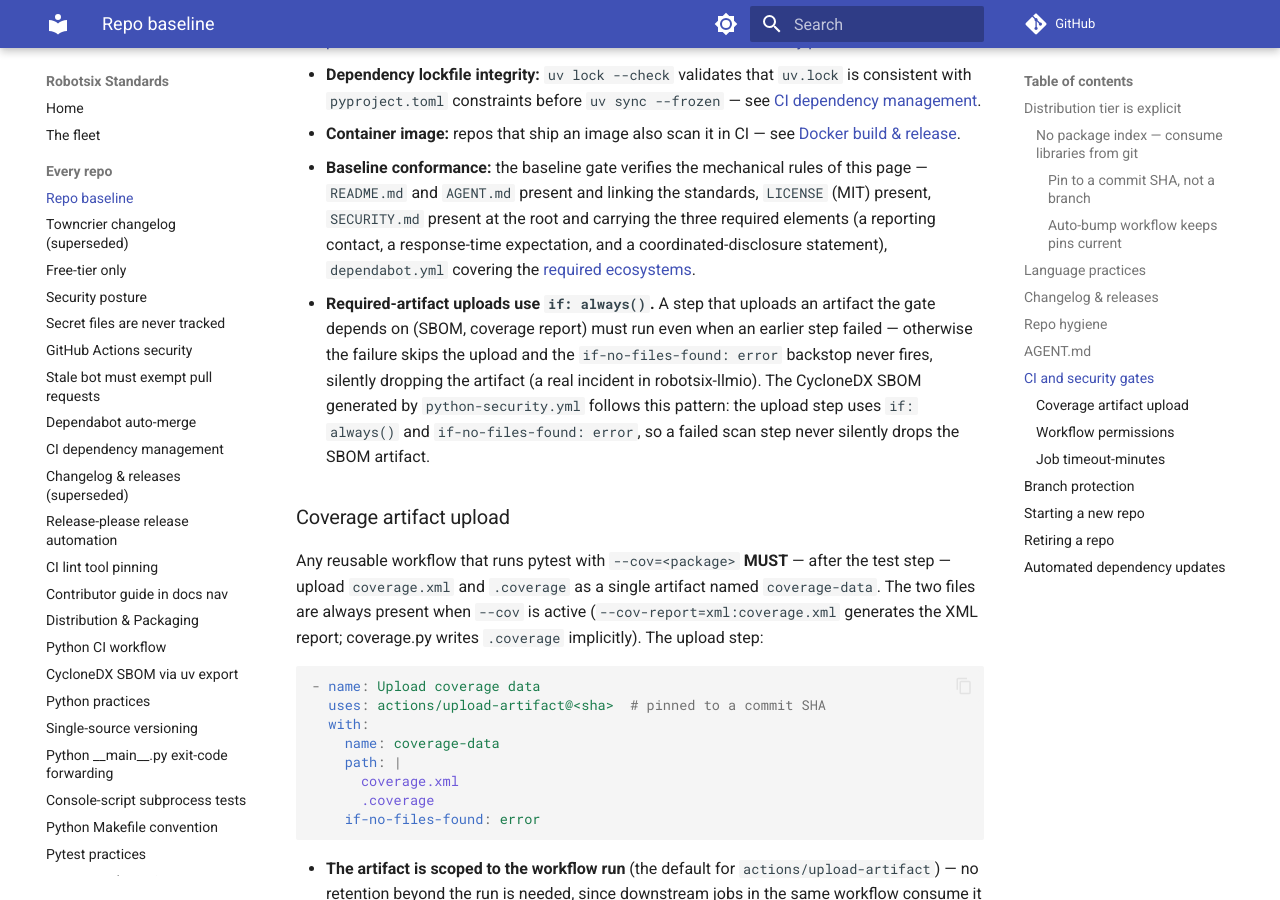
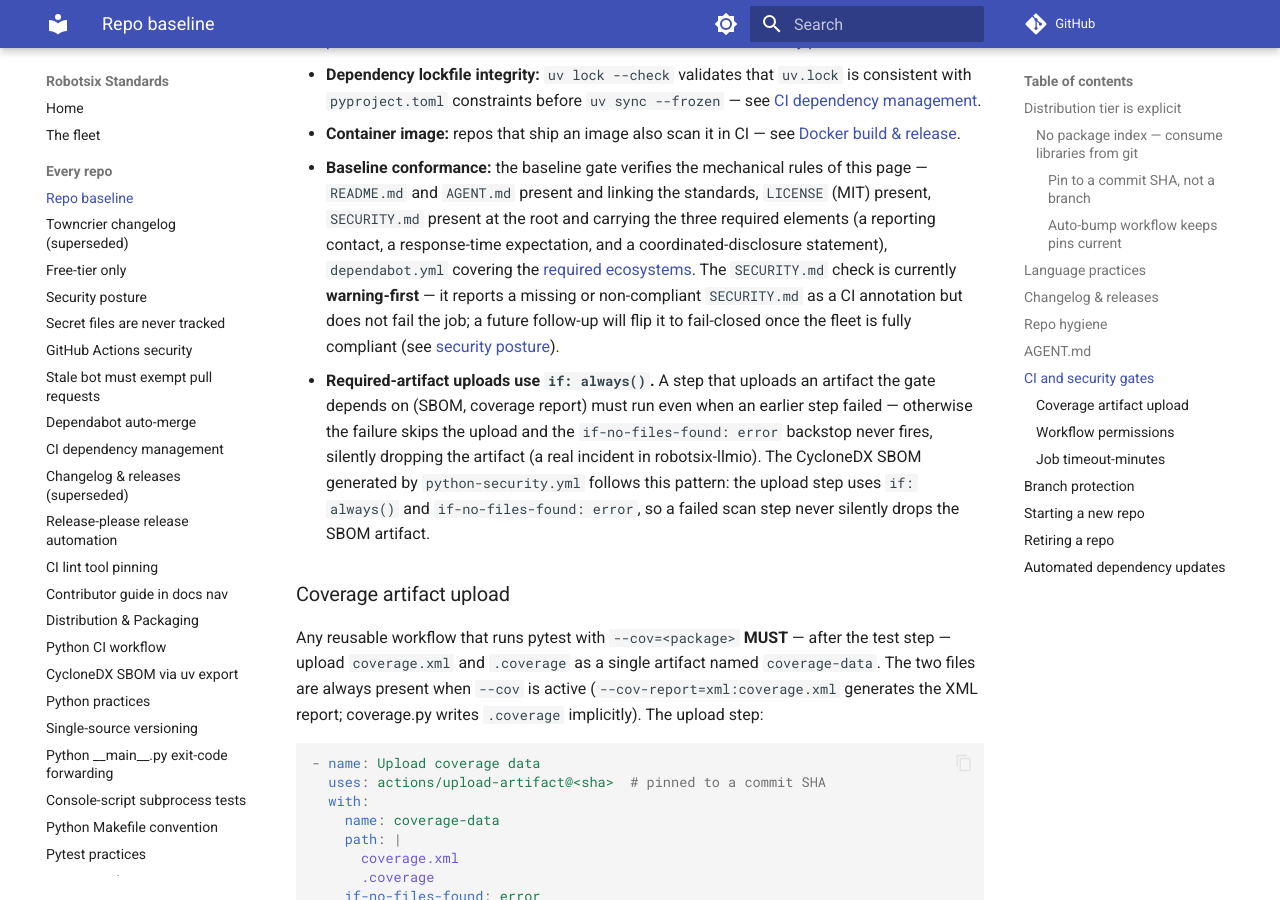
Before and after one commit to damien-robotsix/robotsix-standards, an MkDocs documentation site: the page built from docs/repo-baseline.md, in a window 1280 px wide and 900 px high, scrolled down 4296 px. Built offline with MkDocs 1.6.1 and Material for MkDocs 9.7.7, drawn with Linux system fonts in a browser that asks for light colours; comment, search, counter and statistics services are not loaded.

Commit message:
chore: SECURITY.md is a MUST in repo-baseline but no gate or template enforces it (Scorecard Security-Policy / OpenSSF Badge gap) (20260906T013619Z-security-md-is-a-must-in-repo-baseline-b-cd34)

```diff
--- a/docs/repo-baseline.md
+++ b/docs/repo-baseline.md
@@ -199,7 +199,11 @@ gate set:
   standards, `LICENSE` (MIT) present, `SECURITY.md` present at the root and
   carrying the three required elements (a reporting contact, a response-time
   expectation, and a coordinated-disclosure statement), `dependabot.yml`
-  covering the [required ecosystems](#automated-dependency-updates).
+  covering the [required ecosystems](#automated-dependency-updates). The
+  `SECURITY.md` check is currently **warning-first** — it reports a missing or
+  non-compliant `SECURITY.md` as a CI annotation but does not fail the job; a
+  future follow-up will flip it to fail-closed once the fleet is fully
+  compliant (see [security posture](security-posture.md)).
 - **Required-artifact uploads use `if: always()`.** A step that uploads an
   artifact the gate depends on (SBOM, coverage report) must run even when an
   earlier step failed — otherwise the failure skips the upload and the
```
